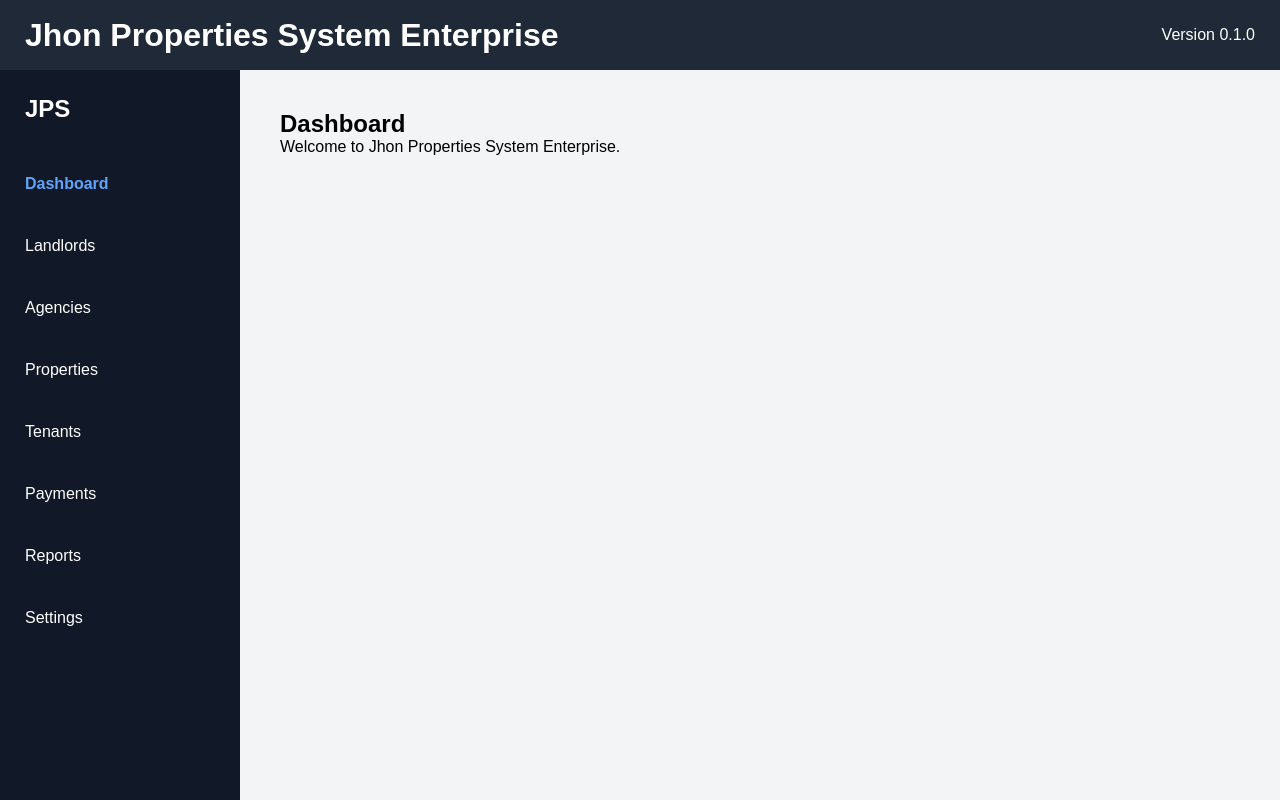
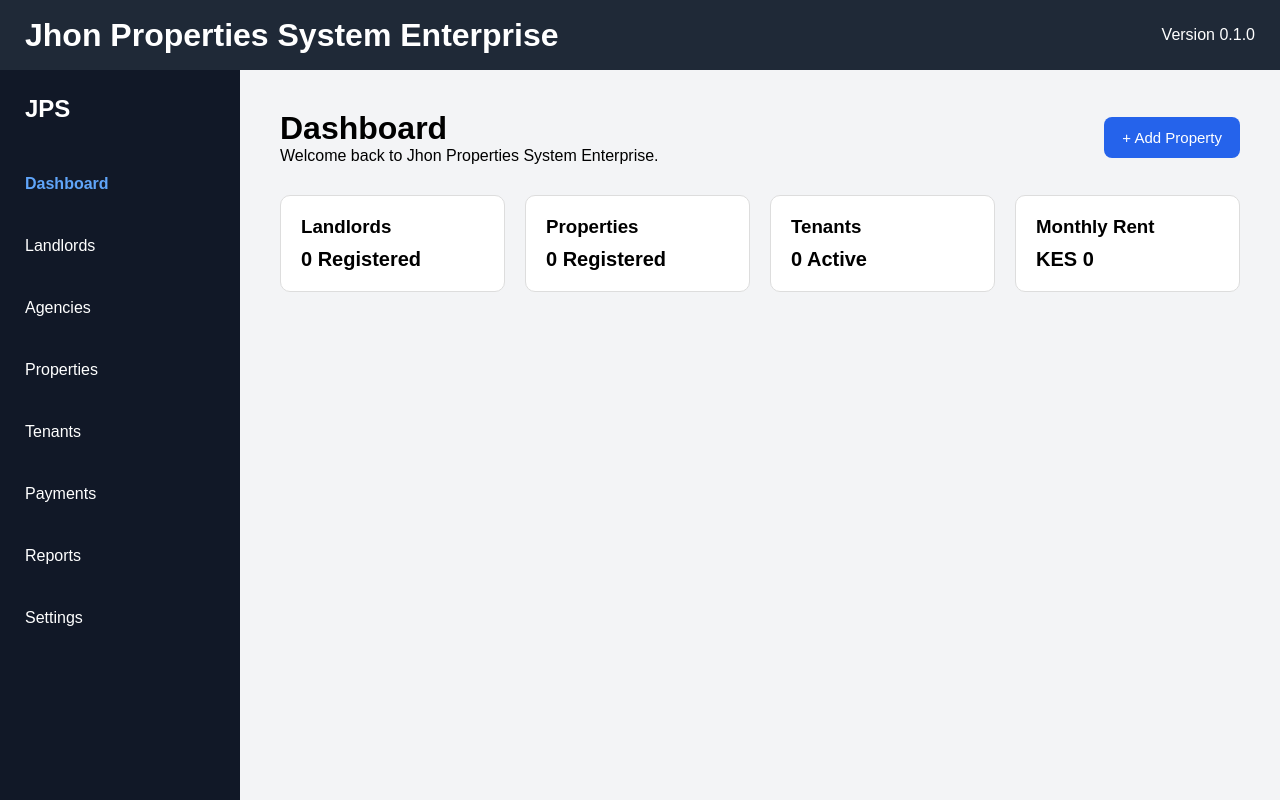
Before and after one commit to JHON261998/jhon-properties-system-enterprise, a React (Vite) app: page / in a window 1280 px wide. Built offline with nearby package versions, Linux system fonts and the light colour scheme.

Commit message:
Release 0.3.0 - Landlords module foundation

```diff
--- a/src/App.css
+++ b/src/App.css
@@ -68,3 +68,105 @@ body{
   color: #60a5fa;
   font-weight: bold;
 }
+
+.dashboard-grid {
+  display: grid;
+  grid-template-columns: repeat(4, 1fr);
+  gap: 20px;
+  margin-top: 30px;
+}
+
+.dashboard-card {
+  background: white;
+  padding: 20px;
+  border-radius: 10px;
+  border: 1px solid #ddd;
+}
+
+.dashboard-card h3 {
+  margin-bottom: 10px;
+}
+
+.dashboard-card p {
+  font-size: 20px;
+  font-weight: bold;
+}
+
+.page-header{
+  display:flex;
+  justify-content:space-between;
+  align-items:center;
+  margin-bottom:30px;
+}
+
+.primary-btn{
+  background:#2563eb;
+  color:white;
+  border:none;
+  padding:12px 18px;
+  border-radius:8px;
+  cursor:pointer;
+  font-size:15px;
+}
+
+.primary-btn:hover{
+  background:#1d4ed8;
+}
+
+.table-container{
+  background:white;
+  border-radius:10px;
+  overflow:hidden;
+  border:1px solid #ddd;
+}
+
+.jps-table{
+  width:100%;
+  border-collapse:collapse;
+}
+
+.jps-table th{
+  background:#f3f4f6;
+  text-align:left;
+  padding:16px;
+}
+
+.jps-table td{
+  padding:16px;
+  border-top:1px solid #eee;
+}
+
+.empty-state{
+  text-align:center;
+  color:#888;
+  padding:50px;
+}
+
+.modal-overlay{
+  position:fixed;
+  inset:0;
+  background:rgba(0,0,0,.5);
+  display:flex;
+  justify-content:center;
+  align-items:center;
+}
+
+.modal{
+  width:450px;
+  background:white;
+  padding:25px;
+  border-radius:10px;
+}
+
+.modal input{
+  width:100%;
+  padding:12px;
+  margin-top:15px;
+}
+
+.modal-buttons{
+  display:flex;
+  justify-content:flex-end;
+  gap:10px;
+  margin-top:20px;
+}
--- /dev/null
+++ b/src/components/LandlordModal.jsx
@@ -0,0 +1,42 @@
+function LandlordModal({ open, onClose }) {
+  if (!open) return null;
+
+  return (
+    <div className="modal-overlay">
+      <div className="modal">
+
+        <h2>Add Landlord</h2>
+
+        <input
+          type="text"
+          placeholder="Full Name"
+        />
+
+        <input
+          type="text"
+          placeholder="Phone Number"
+        />
+
+        <input
+          type="email"
+          placeholder="Email Address"
+        />
+
+        <div className="modal-buttons">
+
+          <button className="primary-btn">
+            Save
+          </button>
+
+          <button onClick={onClose}>
+            Cancel
+          </button>
+
+        </div>
+
+      </div>
+    </div>
+  );
+}
+
+export default LandlordModal;
--- a/src/pages/Dashboard.jsx
+++ b/src/pages/Dashboard.jsx
@@ -1,13 +1,40 @@
 function Dashboard() {
   return (
-    <div>
-      <h2>Dashboard</h2>
+    <>
+      <div className="page-header">
+        <div>
+          <h1>Dashboard</h1>
+          <p>Welcome back to Jhon Properties System Enterprise.</p>
+        </div>
 
-      <p>
-        Welcome to Jhon Properties System Enterprise.
-      </p>
-    </div>
-  )
+        <button className="primary-btn">
+          + Add Property
+        </button>
+      </div>
+
+      <div className="dashboard-grid">
+        <div className="dashboard-card">
+          <h3>Landlords</h3>
+          <p>0 Registered</p>
+        </div>
+
+        <div className="dashboard-card">
+          <h3>Properties</h3>
+          <p>0 Registered</p>
+        </div>
+
+        <div className="dashboard-card">
+          <h3>Tenants</h3>
+          <p>0 Active</p>
+        </div>
+
+        <div className="dashboard-card">
+          <h3>Monthly Rent</h3>
+          <p>KES 0</p>
+        </div>
+      </div>
+    </>
+  );
 }
 
-export default Dashboard
+export default Dashboard;
--- a/src/pages/Landlords.jsx
+++ b/src/pages/Landlords.jsx
@@ -1,6 +1,61 @@
+import { useState } from "react";
+import LandlordModal from "../components/LandlordModal";
+
 function Landlords() {
+
+  const [open,setOpen]=useState(false);
+
   return (
-    <h2>Landlords Module</h2>
+    <>
+
+      <div className="page-header">
+
+        <div>
+          <h1>Landlords</h1>
+          <p>Manage all property owners.</p>
+        </div>
+
+        <button
+          className="primary-btn"
+          onClick={()=>setOpen(true)}
+        >
+          + Add Landlord
+        </button>
+
+      </div>
+
+      <div className="table-container">
+
+        <table className="jps-table">
+
+          <thead>
+            <tr>
+              <th>Name</th>
+              <th>Phone</th>
+              <th>Email</th>
+              <th>Properties</th>
+              <th>Status</th>
+            </tr>
+          </thead>
+
+          <tbody>
+            <tr>
+              <td colSpan={5} className="empty-state">
+                No landlords registered.
+              </td>
+            </tr>
+          </tbody>
+
+        </table>
+
+      </div>
+
+      <LandlordModal
+  open={open}
+  onClose={() => setOpen(false)}
+/>
+
+    </>
   );
 }
 
```
